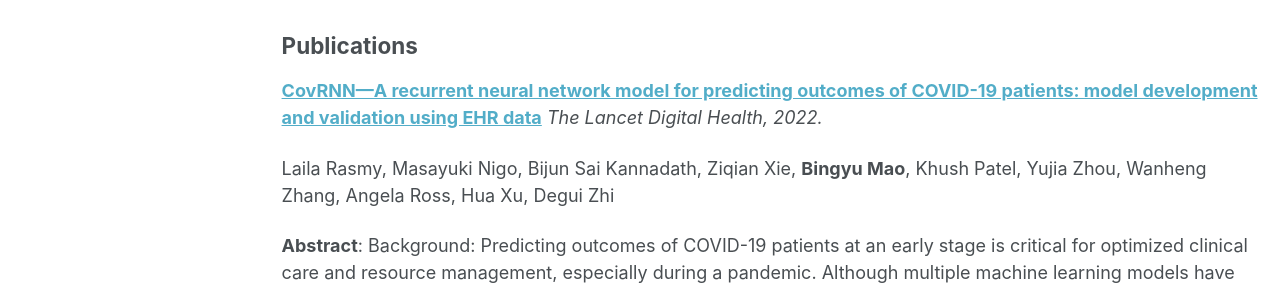
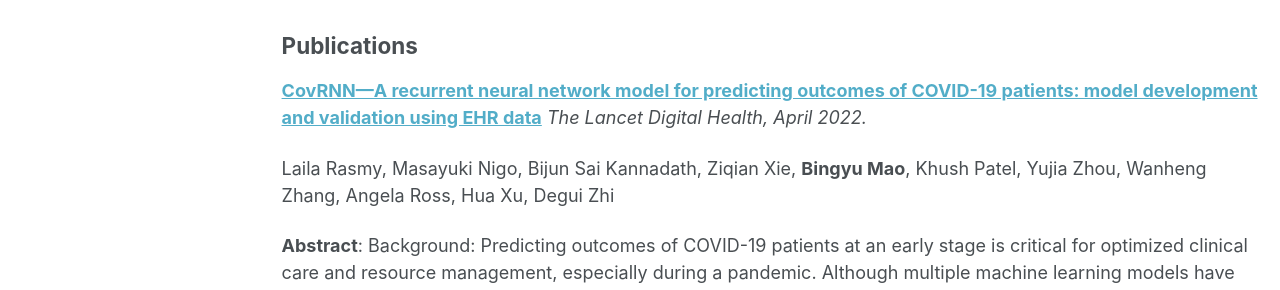
Before and after one commit to BingyuMao/BingyuMao.github.io, a Jekyll site: the page built from _pages/research.md, in a window 1280 px wide. Shown: the part 159-449 px from the top of the page. Built offline with Jekyll 4.4.1, drawn with Linux system fonts in a browser that asks for light colours.

Commit message:
Update research.md

```diff
--- a/_pages/research.md
+++ b/_pages/research.md
@@ -7,7 +7,7 @@ author_profile: true
 
 ## Publications
 
-[**CovRNN—A recurrent neural network model for predicting outcomes of COVID-19 patients: model development and validation using EHR data**](/files/CovRNN.pdf) *The Lancet Digital Health, 2022.* <br/>
+[**CovRNN—A recurrent neural network model for predicting outcomes of COVID-19 patients: model development and validation using EHR data**](https://www.thelancet.com/journals/landig/article/PIIS2589-7500(22)00049-8/fulltext) *The Lancet Digital Health, April 2022.* <br/>
 
 Laila Rasmy, Masayuki Nigo, Bijun Sai Kannadath, Ziqian Xie, **Bingyu Mao**, Khush Patel, Yujia Zhou, Wanheng Zhang, Angela Ross, Hua Xu, Degui Zhi  <br/>
 
```
